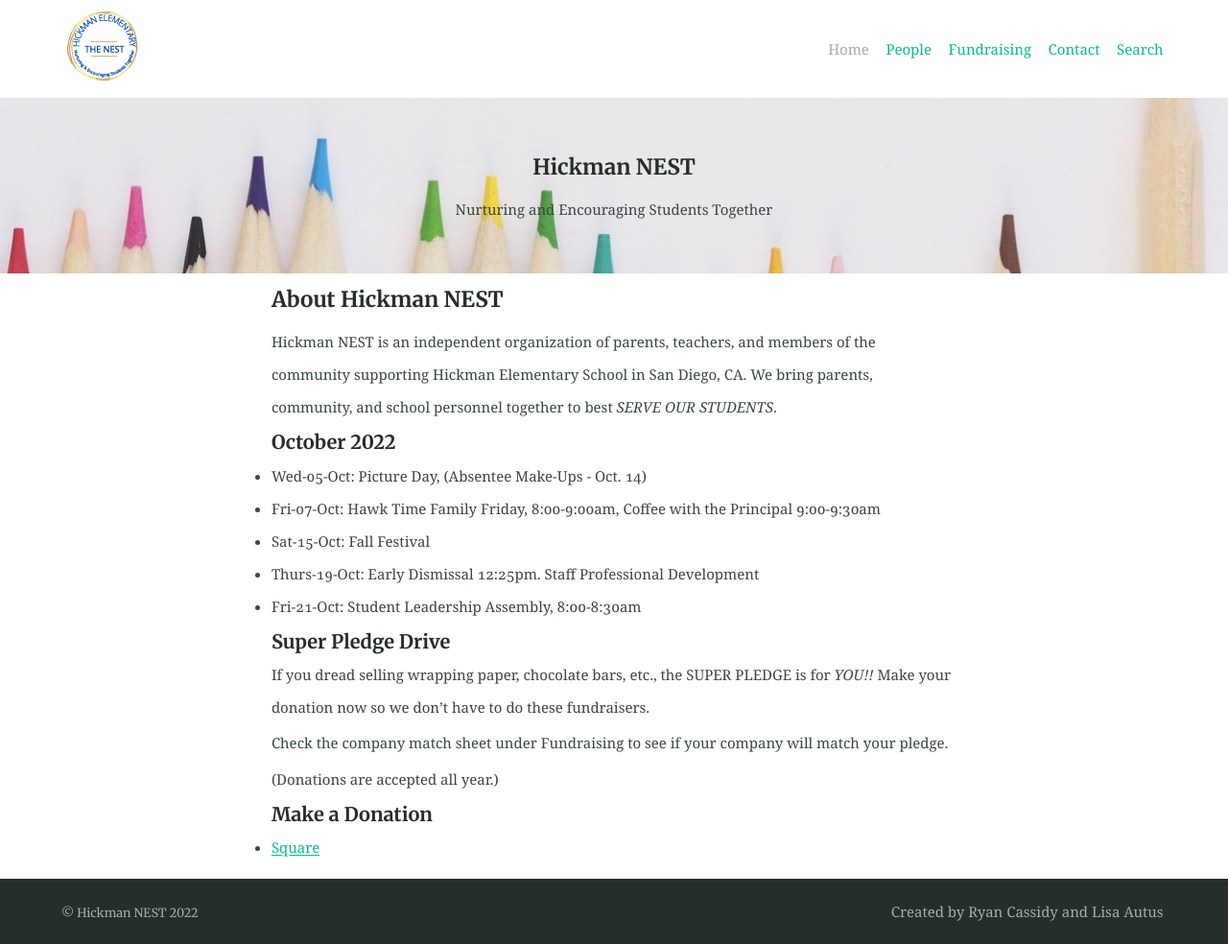
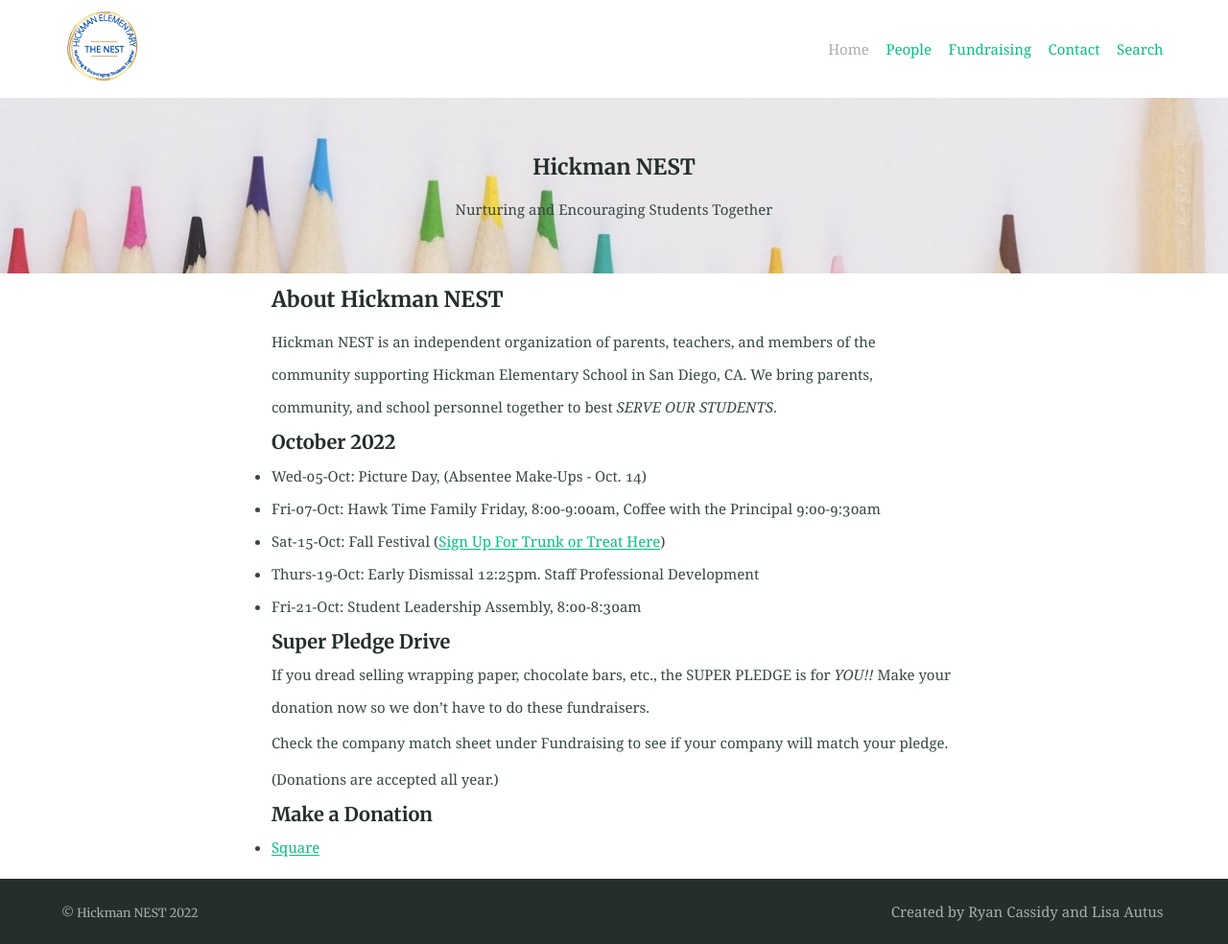
Before and after one commit to hickmannest/hickmannest.github.io, a Jekyll site: the page built from index.md, in a window 1280 px wide. Shown: the whole page at 96% size. Built offline with Jekyll 4.4.1, drawn with Linux system fonts in a browser that asks for light colours.

Commit message:
Update index.md

```diff
--- a/index.md
+++ b/index.md
@@ -14,7 +14,7 @@ Hickman NEST is an independent organization of parents, teachers, and members of
 
 * Wed-05-Oct: Picture Day, (Absentee Make-Ups - Oct. 14)
 * Fri-07-Oct: Hawk Time Family Friday, 8:00-9:00am, Coffee with the Principal 9:00-9:30am
-* Sat-15-Oct: Fall Festival
+* Sat-15-Oct: Fall Festival ([Sign Up For Trunk or Treat Here](https://docs.google.com/forms/d/e/1FAIpQLSdCvTPFrh96CBlmjeSN7IWnhC5XK8vPQmJ6LfuIq6tRpo8AGQ/viewform))
 * Thurs-19-Oct: Early Dismissal 12:25pm. Staff Professional Development
 * Fri-21-Oct: Student Leadership Assembly, 8:00-8:30am
 
```
